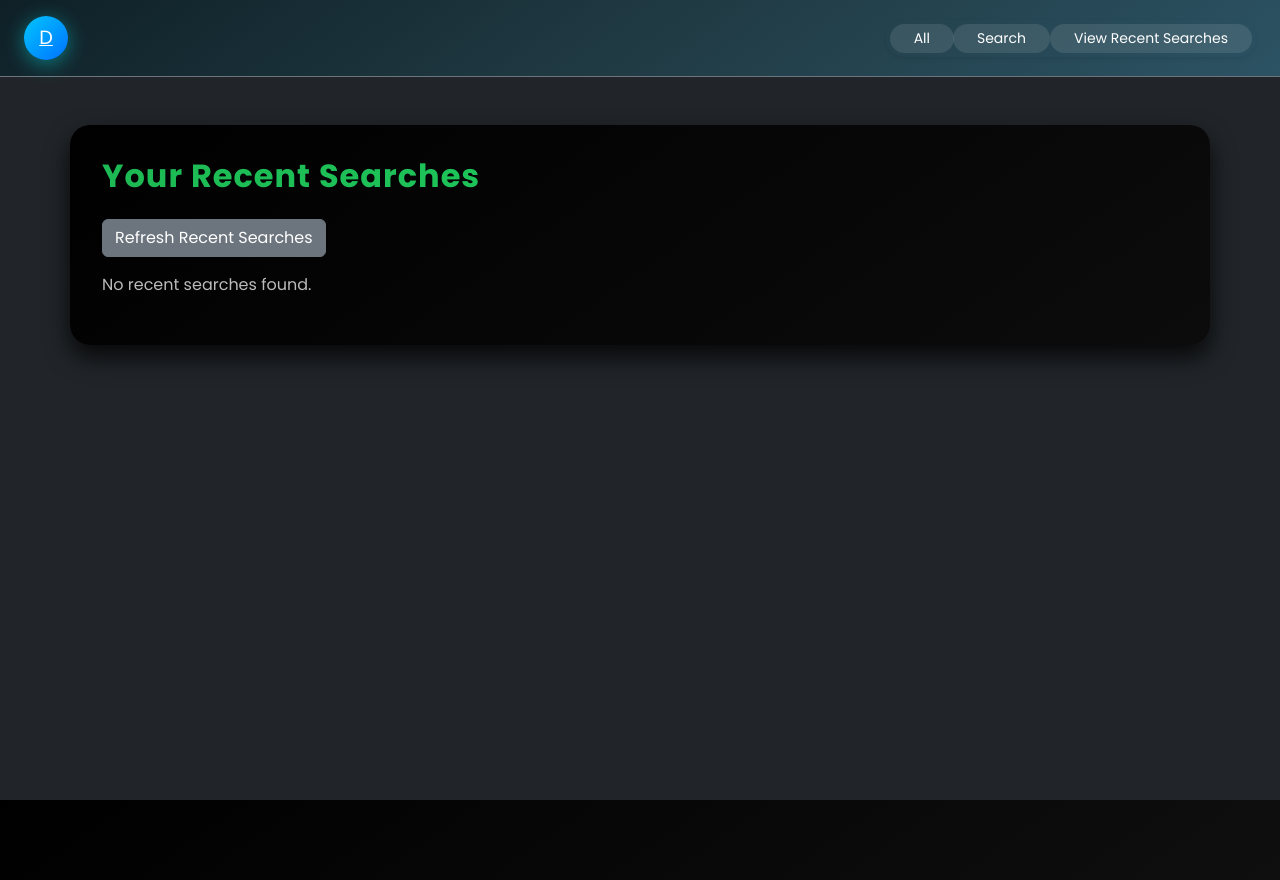
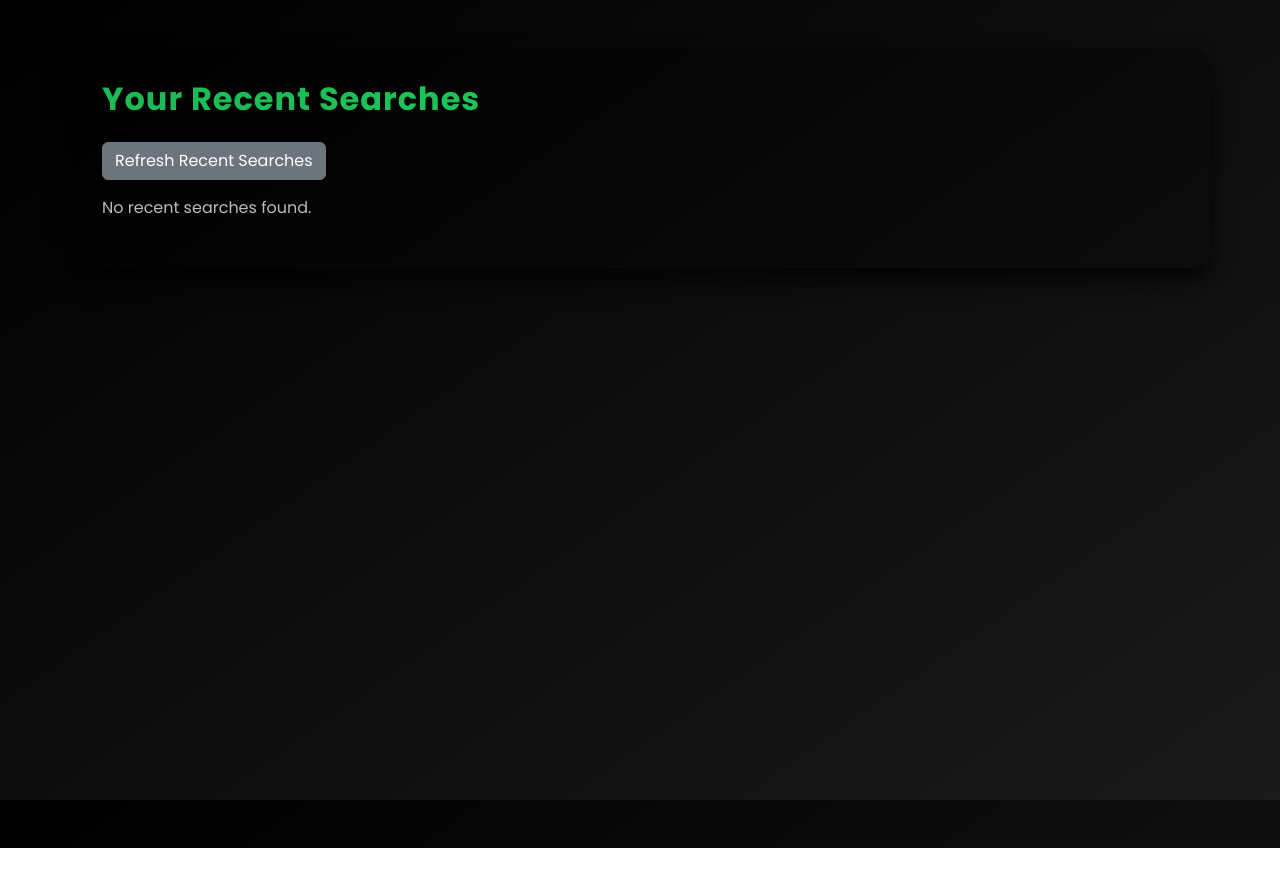
Before and after one commit to teligent-technology/Music-Application, a React (Vite) app in the folder Frontend/: page /recent-search in a window 1280 px wide. After the commit the page ends 848 px from the top, so only its background shows below. Built offline with nearby package versions, Linux system fonts and the light colour scheme.

Commit message:
some changes

```diff
--- a/Frontend/src/Components/RecentSearch.jsx
+++ b/Frontend/src/Components/RecentSearch.jsx
@@ -1,14 +1,10 @@
 import React, { useEffect, useState } from 'react';
 import { Container, ListGroup, Button } from 'react-bootstrap';
 import { Link } from 'react-router-dom';
-import { motion } from "framer-motion";
-
 import './RecentSearches.css';
 
 const RecentSearches = () => {
   const [recent, setRecent] = useState([]);
-    const [showSearch, setShowSearch] = useState(false);
-
   const username = localStorage.getItem("username");
 
   const loadRecent = () => {
@@ -27,61 +23,6 @@ const RecentSearches = () => {
   return (
     <>
 
-     <div className="bg-dark text-white w-100 min-vh-100 app-root" style={{ color: "white" }}>
-      <motion.div
-        className="bg-dark text-white w-100 app-root"
-        style={{ color: "white" }}
-        initial={{ opacity: 0 }}
-        animate={{ opacity: 1 }}
-        transition={{ duration: 1 }}
-      >
-        <Container
-          fluid
-          className="py-3 px-4 border-bottom border-secondary sticky-top bg-black z-3 animated-header"
-        >
-          <div className="d-flex flex-wrap justify-content-between align-items-center gap-3">
-            <Link to="/profile" aria-label="Profile">
-              <motion.div
-                className="profile-circle"
-                whileHover={{ scale: 1.2, rotate: 5 }}
-                whileTap={{ scale: 0.95 }}
-              >
-                D
-              </motion.div>
-            </Link>
-
-            <div className="btn-group animated-nav rounded-pill p-1 shadow-sm">
-              <motion.button
-                className="btn btn-sm btn-dark rounded-pill px-4"
-                onClick={() => setShowSearch(false)}
-                whileHover={{ scale: 1.1 }}
-                transition={{ type: "spring", stiffness: 200 }}
-              >
-                All
-              </motion.button>
-              <motion.button
-                className="btn btn-sm btn-dark rounded-pill px-4"
-                onClick={() => setShowSearch(true)}
-                whileHover={{ scale: 1.1 }}
-                transition={{ type: "spring", stiffness: 200 }}
-              >
-                Search
-              </motion.button>
-              <motion.div
-                whileHover={{ scale: 1.1 }}
-                transition={{ type: "spring", stiffness: 200 }}
-              >
-                <Link
-                  to="/recent-search"
-                  className="btn btn-sm btn-dark rounded-pill px-4"
-                >
-                  View Recent Searches
-                </Link>
-              </motion.div>
-            </div>
-          </div>
-        </Container>
-      </motion.div>
         <Container className="mt-5 recent-searches-container">
       <h2 className="text-gradient mb-4 animate-title">Your Recent Searches</h2>
       <Button variant="secondary" onClick={loadRecent} className="mb-3">
@@ -105,7 +46,6 @@ const RecentSearches = () => {
         </ListGroup>
       )}
     </Container>
-    </div>
     </>
 
   );
```
